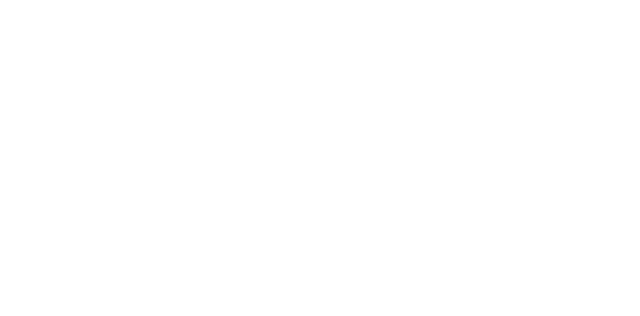
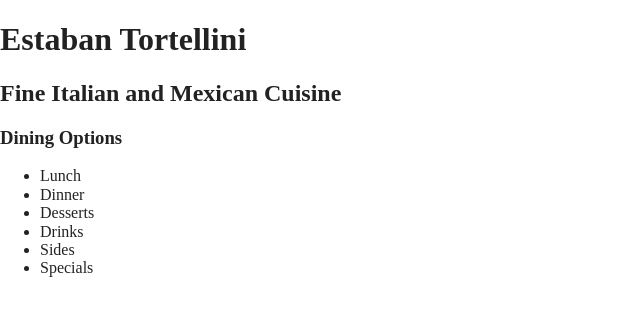
Before and after one commit to SeanLeblanc60/RestaurantWebsiteProject, a website built with Parcel: page index.html in a window 1280 px wide. Shown: the whole page, without its empty margins (0-640 px from the left). Built offline with nearby package versions, Linux system fonts and the light colour scheme.

Commit message:
Got code started

```diff
--- a/index.html
+++ b/index.html
@@ -22,6 +22,29 @@
   <meta name="theme-color" content="#fafafa">
 </head>
 
-<body>
+<body id="Estaban-Tortellini-Home">
+  <div>
+
+    <section>
+      <header role="banner">
+        <h1>Estaban Tortellini</h1>
+        <h2>Fine Italian and Mexican Cuisine</h2>
+      </header>
+    </section>
+
+    <div>
+      <h3>Dining Options</h3>
+        <ul>
+          <li>Lunch</li>
+          <li>Dinner</li>
+          <li>Desserts</li>
+          <li>Drinks</li>
+          <li>Sides</li>
+          <li>Specials</li>
+        </ul>
+    </div>
+
+  </div>
+</body>
 
 </html>
```
